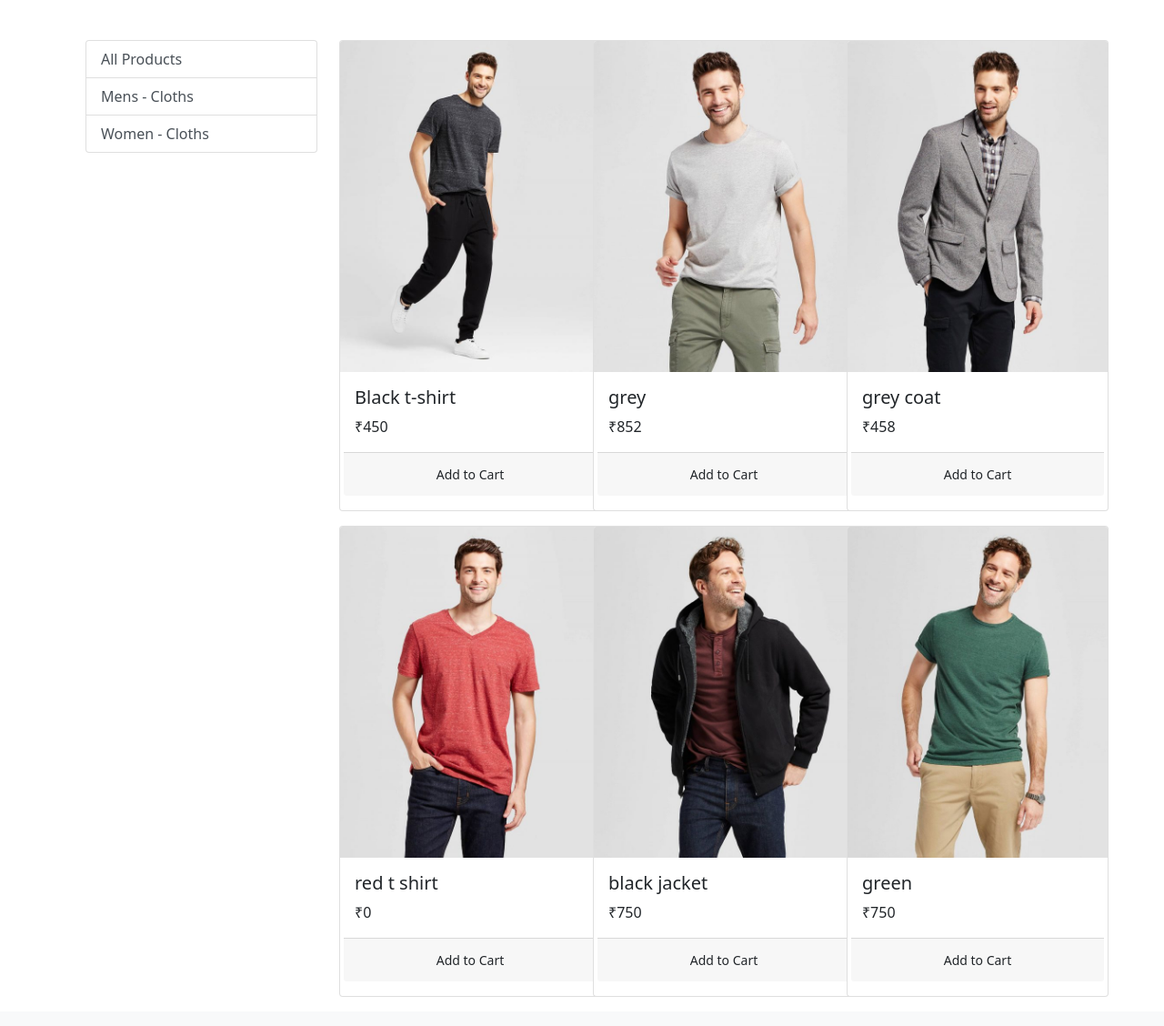
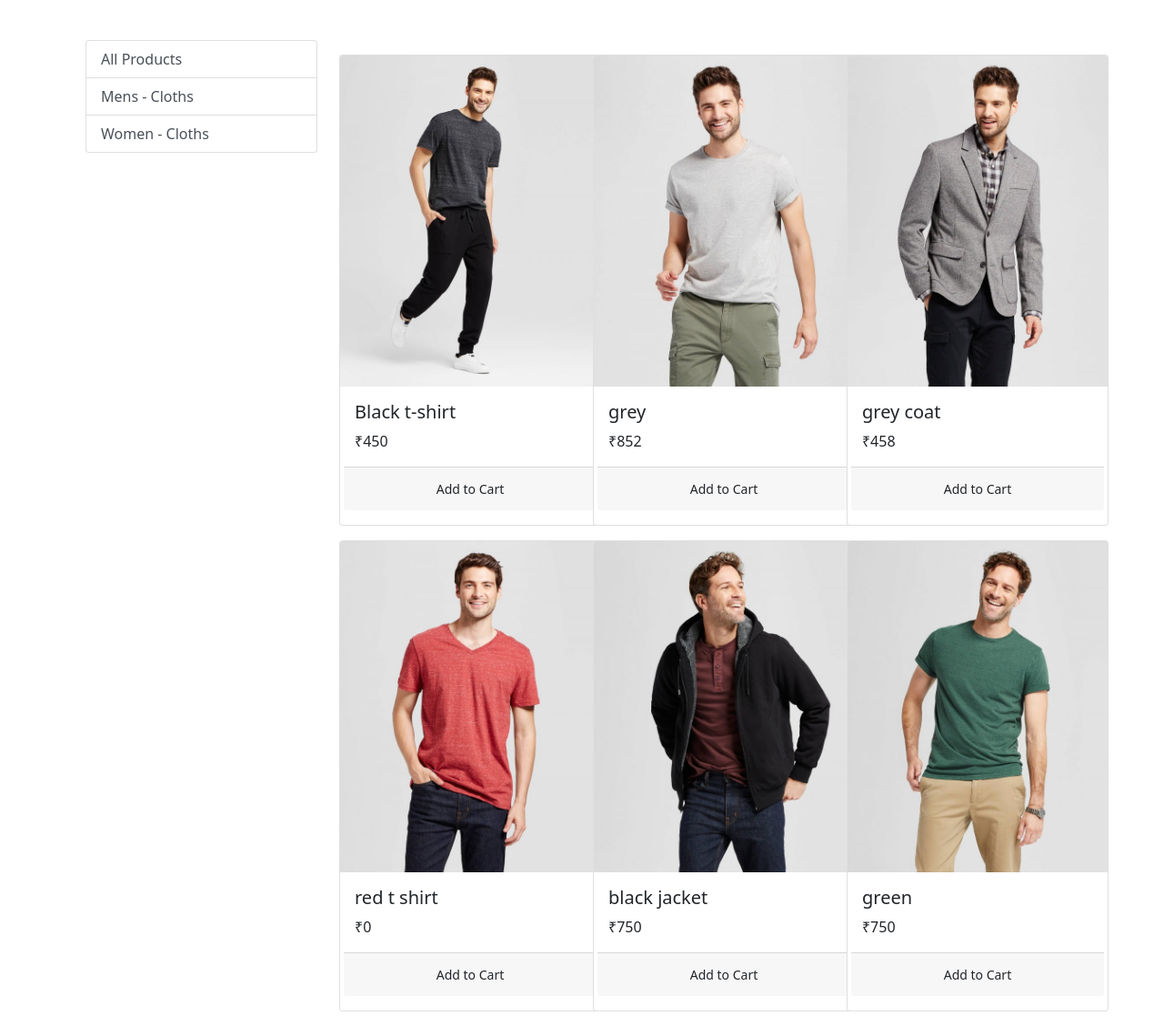
Before and after one commit to yashsarjekar/django_E-commerce, a Django app: page / in a window 1280 px wide. Shown: the part 56-1184 px from the top of the page at 91% size. Before the commit the page ends 1152 px from the top, so only its background shows below. Run offline with Django 3.2, Linux system fonts and the light colour scheme; data comes from the database, SQL or seed files in the repository; both versions use the stored data as it was after the commit.

Commit message:
final commit

```diff
--- a/ecomm/templates/index.html
+++ b/ecomm/templates/index.html
@@ -14,7 +14,7 @@
                 </div>
             </div>
             <!--All Products-->
-            <div class="product col-lg-9">
+            <div class="product col-lg-9 mt-3">
                 <div class="row">
                         {% for product in products %}
                         <div class="col-lg-4 col-md-4 col-sm-10 col-12 mx-auto" >
```
Also changed, not shown: ecomm/db.sqlite3.
